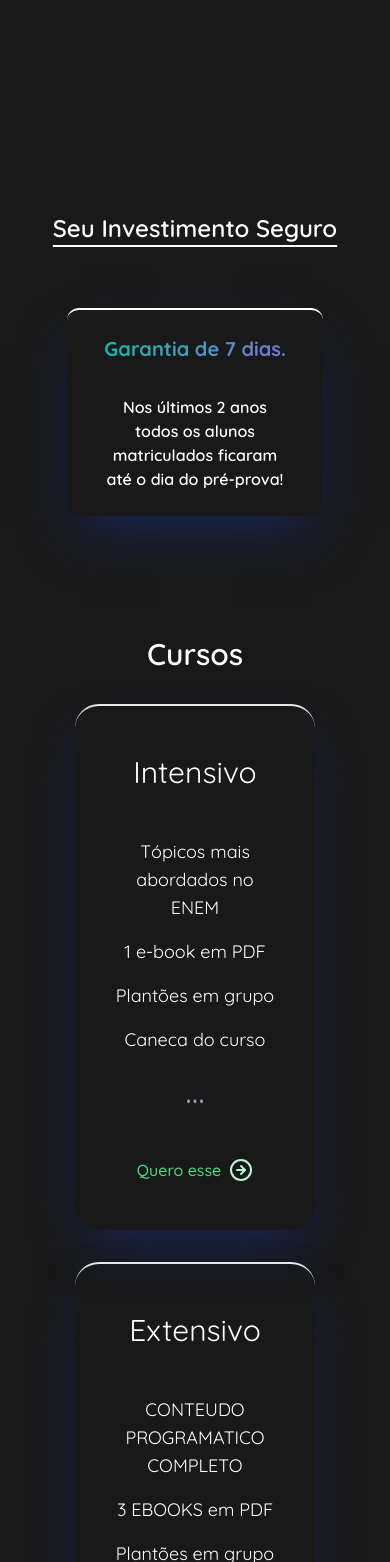
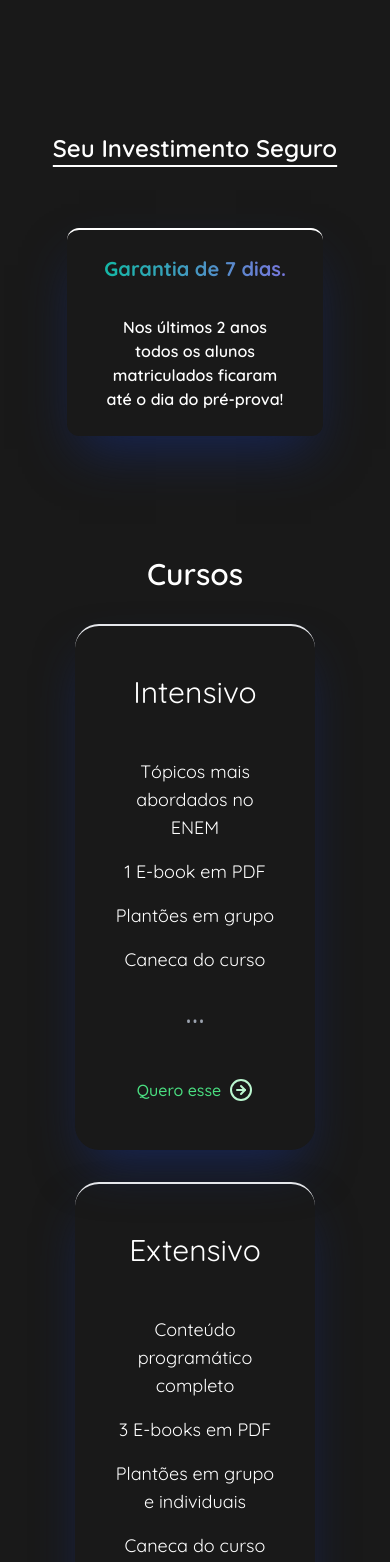
Before and after one commit to luccaparadeda/phdaquimica, a Next.js app: page / in a window 390 px wide. Shown: the part 1566-3128 px from the top of the page. Built offline with nearby package versions, Linux system fonts and the light colour scheme.

Commit message:
fix: adjustments requested by ph

```diff
--- a/src/app/intensivo/page.tsx
+++ b/src/app/intensivo/page.tsx
@@ -120,7 +120,7 @@ const page: FC<pageProps> = ({}) => {
 					<div className='h-36 w-36 flex flex-col justify-center items-center shadow-inner shadow-black  bg-gray-800 rounded-3xl md:w-64 md:h-64 md:justify-evenly'>
 						<Book className='flex-1 w-10 h-10 md:w-20 md:h-20 md:flex-initial' />
 						<p className='flex-1 text-center animate-text bg-gradient-to-l from-teal-500 via-blue-500 to-red-500 bg-clip-text text-transparent font-semibold px-5 md:flex-initial md:text-xl'>
-							1 E-books em PDF
+							1 E-book em PDF
 						</p>
 					</div>
 					<div className='h-36 w-36 flex flex-col justify-center items-center shadow-inner shadow-black  bg-gray-800 rounded-3xl md:w-64 md:h-64 md:justify-evenly'>
@@ -140,10 +140,10 @@ const page: FC<pageProps> = ({}) => {
 						<p className=' text-center text-xl'>Pix, Boleto ou Crédito</p>
 						<div className='flex flex-col gap-2 items-center'>
 							<pre className='text-xl font-semibold font-mono md:font-black md:text-2xl'>
-								12x 41,42 R$
+								12x 50,37 R$ *
 							</pre>
 							<p className='text-gray-400'>
-								497,00 <span>R$</span>
+								À vista 497,00 <span>R$</span>
 							</p>
 						</div>
 						<Link
--- a/src/app/page.tsx
+++ b/src/app/page.tsx
@@ -99,7 +99,7 @@ export default function Home() {
 						</li>
 					</ul>
 				</section>
-				<section className='text-white my-20 flex flex-col items-center gap-16 md:gap-24'>
+				<section className='text-white mb-20 flex flex-col items-center gap-16 md:gap-24'>
 					<p className='text-2xl text-center font-semibold underline underline-offset-8 md:text-3xl lg:text-4xl'>
 						Seu Investimento Seguro
 					</p>
@@ -130,7 +130,7 @@ export default function Home() {
 							</li>
 							<li className='flex items-center gap-4'>
 								<p className='text-white text-lg text-center'>
-									1 e-book em PDF
+									1 E-book em PDF
 								</p>
 							</li>
 							<li className='flex items-center gap-4'>
@@ -162,12 +162,12 @@ export default function Home() {
 						<ul className='flex flex-col gap-4 items-center'>
 							<li className='flex items-center gap-4'>
 								<p className='text-white text-lg text-center'>
-									CONTEUDO PROGRAMATICO COMPLETO
+									Conteúdo programático completo
 								</p>
 							</li>
 							<li className='flex items-center gap-4'>
 								<p className='text-white text-lg text-center'>
-									3 EBOOKS em PDF
+									3 E-books em PDF
 								</p>
 							</li>
 							<li className='flex items-center gap-4'>
```
